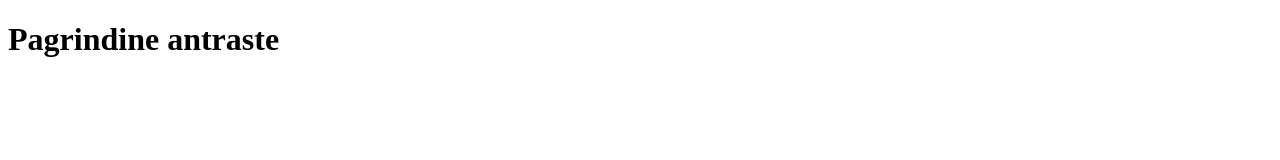
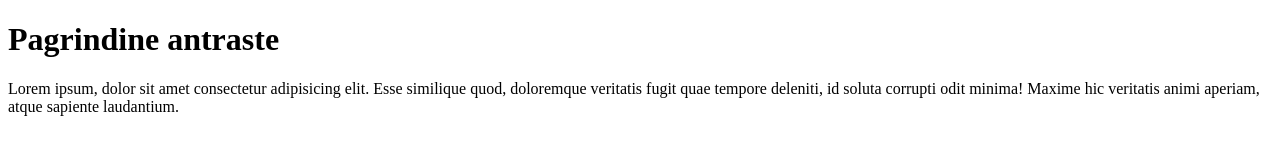
Before and after one commit to front-end-by-rimantas/50-grupe-git-branch, a plain HTML site: page index.html in a window 1280 px wide. Drawn offline with Linux system fonts and the light colour scheme.

Commit message:
Pirmas p

```diff
--- a/index.html
+++ b/index.html
@@ -9,6 +9,7 @@
 
 <body>
     <h1>Pagrindine antraste</h1>
+    <p>Lorem ipsum, dolor sit amet consectetur adipisicing elit. Esse similique quod, doloremque veritatis fugit quae tempore deleniti, id soluta corrupti odit minima! Maxime hic veritatis animi aperiam, atque sapiente laudantium.</p>
 </body>
 
 </html>
```
